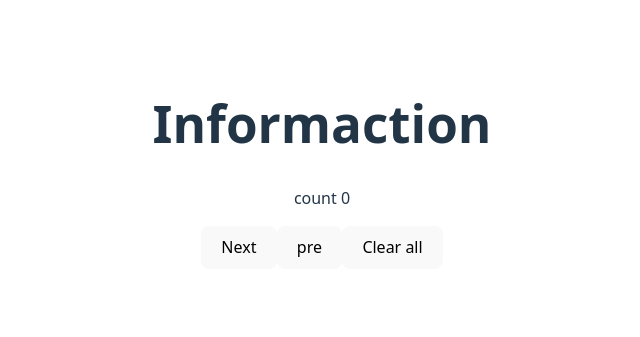
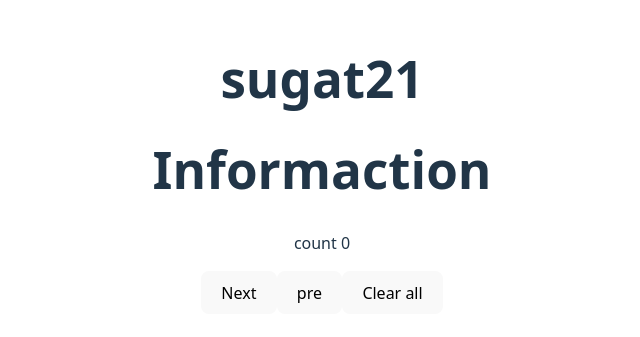
Before and after one commit to sugathub/react-learning, a React (Vite) app: page / in a window 1280 px wide. Shown: the part 235-572 px from the top of the page, without its empty margins (318-958 px from the left). Built offline with nearby package versions, Linux system fonts and the light colour scheme.

Commit message:
props done

```diff
--- a/src/App.jsx
+++ b/src/App.jsx
@@ -2,26 +2,29 @@
 import './App.css'
 
 import { Hidd } from './Hidd'
+import { User } from './User'
 
 
 
 function App() {
 
 
+  let student ={
+    name:"sugat",
+    age:21,
+  }
+
   return (
     <>
-     {/* <h1>sugat </h1> */}
+     <User student={student}/>
 
-<Hidd />
+      <Hidd />
 
 
 
 
 
-
-
-
-   {/* <Counter /> */}
+      {/* <Counter /> */}
 
     </>
   )
--- a/src/Toggle.jsx
+++ b/src/Toggle.jsx
@@ -23,8 +23,8 @@ export const Toggle = () => {
 
   return (
     <>
+
       <h1>Informaction</h1>
-
       {display ==0?<p>count 0</p>
 :display ==1?<p>ok</p>
 :display ==2?<p>jio</p>
--- /dev/null
+++ b/src/User.jsx
@@ -0,0 +1,10 @@
+import React from 'react'
+
+export const User = ({student}) => {
+  return (
+    <>
+    <h1>{student.name}{student.age}</h1>
+
+    </>
+  )
+}
```
